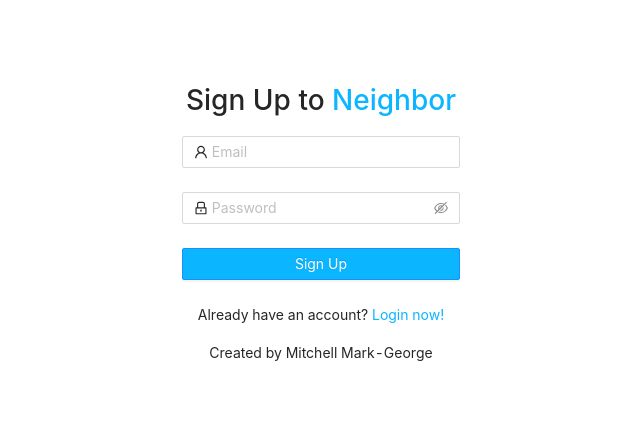
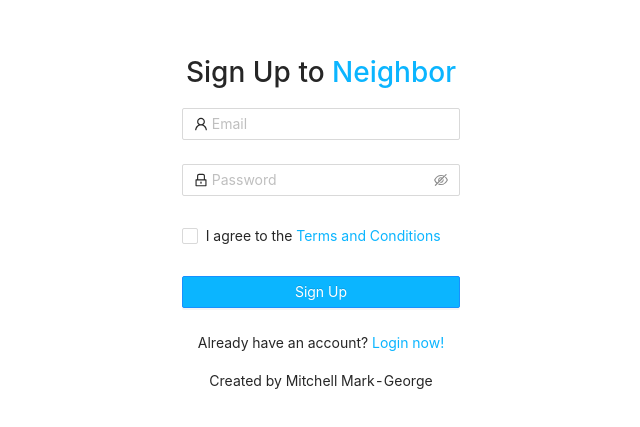
Before and after one commit to MitchellMarkGeorge/Neighbor, a React (Create React App) app: page /signup in a window 1280 px wide. Shown: the part 171-598 px from the top of the page, without its empty margins (319-959 px from the left). Built offline with nearby package versions, Linux system fonts and the light colour scheme; no server answers.

Commit message:
changes for testing

```diff
--- a/src/pages/Home.js
+++ b/src/pages/Home.js
@@ -41,9 +41,7 @@ export class Home extends Component {
             user: auth.currentUser,
             currentMenuKey: '1',
             userName: auth.currentUser.displayName,
-            // latitude: undefined,
-            // longitude: undefined,
-            // requests: undefined,
+
             showCreateModal: false,
             // used if the user already has a username
             // if they dont, a modal will show
@@ -100,7 +98,7 @@ export class Home extends Component {
     }
 
     addRequest = (requestObject) => {
-        let request_ref = database.ref('requests')
+        let request_ref = database.ref('requests');
 
         request_ref.push(requestObject)
     }
@@ -121,7 +119,7 @@ export class Home extends Component {
             let response  = await axios.get(`https://us1.locationiq.com/v1/search.php?key=${LOCATION_IQ_TOKEN}&q=${values.delivery_location}&format=json&countrycodes=ca`);
             // WILL FAIL IF LOCATION ISNT GOOD
             let geoData = await response.data;
-            //Best result
+            //Best result - bind to ottawa
             const [ first ] = geoData;
             let request_object = {
                 ...values,
@@ -155,7 +153,7 @@ export class Home extends Component {
         // });
     };
 
-    handleCancel = e => {
+    handleCancel = () => {
 
         this.setState({
             showCreateModal: false,
@@ -396,6 +394,7 @@ export class Home extends Component {
                             {/* <h1>Hello there friends</h1> */}
 
                             {this.state.currentMenuKey === '1' ? <Requests /> : <Accepted user={this.state.user} />}
+                            {/* Should i pass the props */}
                         </Content>
                     </Layout>
                     <Mobile>
--- a/src/pages/LandingPage.js
+++ b/src/pages/LandingPage.js
@@ -3,7 +3,7 @@ import React, { Component } from 'react'
 // Button
 import { HomeFilled } from '@ant-design/icons'
 import './LangingPage.css';
-import { Button, Layout } from 'antd';
+import { Button } from 'antd';
 
 export class Landing extends Component {
 
@@ -22,9 +22,10 @@ export class Landing extends Component {
             <div className="landing-container">
                 <div className="inner-container">
                     <h1>Welcome to Neighbor! <span><HomeFilled /> </span></h1>
-
-                    <p>Created by Mitchell Mark-George</p>
-
+                   {/* confirm font size */}
+                   {/* Reconsider spacing */}
+                    <p style={{margin: '1rem 2.5rem'}}>Created by Mitchell Mark-George</p>
+                    {/* style={{fontSize: '1.2rem'}} */}
                     <p>Request help from people in your community in getting things from the outside world during this pandemic period.</p>
 
                     {/* <div>Created by Mitchell Mark-George</div> */}
--- a/src/pages/SignUp.js
+++ b/src/pages/SignUp.js
@@ -1,5 +1,5 @@
 import React, { Component } from 'react';
-import { Form, Input, Button } from 'antd';
+import { Form, Input, Button, Checkbox } from 'antd';
 import { UserOutlined, LockOutlined } from '@ant-design/icons';
 import "./authPages.css"
 import { Link } from 'react-router-dom';
@@ -87,6 +87,13 @@ export class SignUp extends Component {
                         />
                     </Form.Item>
 
+                    <Form.Item
+                    name="checkbox"
+                    rules={[{ required: true, message: 'Please agree to our terms and conditions' }]}
+                    valuePropName="checked">
+                        <Checkbox>I agree to the <a href="https://www.termsandconditionsgenerator.com/live.php?token=dxFG66QMP2z6ZchkLpCZSlUMu8OUirJa" target="_blank" rel="noopener noreferrer">Terms and Conditions</a></Checkbox>
+                    </Form.Item>
+
 
                     <Form.Item>
                         <Button type="primary" htmlType="submit" className="login-form-button" loading={this.state.loading}>
```
Also changed, not shown: src/components/Accepted.js (+3 -15 lines), src/components/CardList.js (+7 -39 lines), src/components/Requests.js (+6 -3 lines), src/pages/Home.css (+2 -5 lines).
